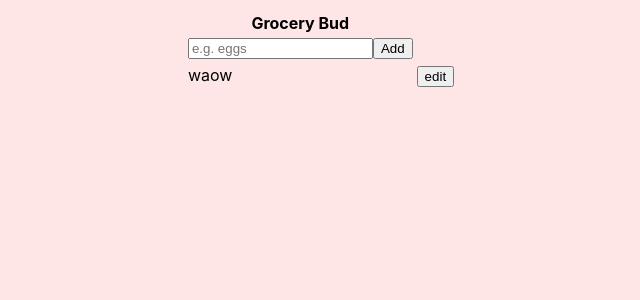
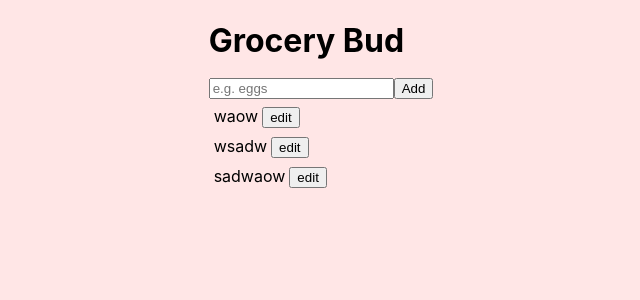
Before and after one commit to alaspaul/MTProj, a React (Vite) app in the folder 01-midtermproject/: page / in a window 1280 px wide. Shown: the top 300 px of the page, without its empty margins (319-959 px from the left). Built offline with nearby package versions, Linux system fonts and the light colour scheme.

Commit message:
finished dynamic editing of table

```diff
--- a/01-midtermproject/src/App.css
+++ b/01-midtermproject/src/App.css
@@ -17,4 +17,18 @@ border: 2px solid #F2D1D1;
   justify-content: flex-start;
   align-items: flex-start;
 
+
+
+
 }
+
+.App-container{
+display:flex;
+flex-direction: column;
+}
+
+
+.tbody{
+  display:flex;
+flex-direction: column;
+}
--- a/01-midtermproject/src/App.jsx
+++ b/01-midtermproject/src/App.jsx
@@ -1,10 +1,10 @@
-import { useState } from 'react'
+import { useState, fragment } from 'react';
 
-import {nanoid} from 'nanoid'
-import './App.css'
-import Data from './Grocery-Data.json'
-
-
+import {nanoid} from 'nanoid';
+import './App.css';
+import Data from './Grocery-Data.json';
+import ReadOnlyRow from './component/ReadOnlyRow.jsx';
+import EditRow from './component/EditRow.jsx';
 
 
 function App() {
@@ -15,13 +15,17 @@ const[addFormData, setAddFormData] = useState({
   item:''
 });
 
+const [editFormData, setEditFormData] = useState({
+  item:''
+});
+
 const [editItemId, setEditItemId] = useState(null);
 
 
 const addItem =(event) => {
   event.preventDefault();
 
-  const fieldName = event.target.getAttribute('name');
+  const fieldName = event.target.getAttribute("name");
   const fieldValue = event.target.value;
 
   const newFormData = { ...addFormData};
@@ -32,7 +36,25 @@ const addItem =(event) => {
 }
 
 
-  const addList = (event) => {
+
+const editItem = (event) => {
+  event.preventDefault();
+
+  const fieldName = event.target.getAttribute("name");
+  const fieldValue = event.target.value;
+
+  const newFormData = { ...editFormData};
+
+  newFormData[fieldName] = fieldValue;
+
+  setEditFormData(newFormData);
+
+
+}
+
+
+
+  const addFormSubmit = (event) => {
     event.preventDefault();
 
     const newList ={
@@ -45,42 +67,71 @@ const addItem =(event) => {
     setList(newLists);
   }
 
+  const editFormSubmit = (event) =>{
+    event.preventDefault();
+
+    const editedList ={
+      id: editItemId,
+      item: editFormData.item
+    }
+
+
+    const newLists = [...list];
+
+    const index = list.findIndex((list) => list.id === editItemId);
+
+    newLists[index] = editedList;
+
+    setList(newLists);
+    setEditItemId(null);
+  }
+
+
     const editList = (event, list) =>{
       event.preventDefault();
 
       setEditItemId(list.id);
+
+
+
+      const formValues = {
+        item: list.item
+      }
+
+
+      setEditFormData(formValues);
     }
+
+
 
 
   return (
     <main>
+
+
       <div className='App-container'>
 
+      <h1>Grocery Bud</h1>
+                <form onSubmit={addFormSubmit}>
+            <input type="text" name="item" required="required" placeholder="e.g. eggs" onChange={addItem} />
+           <button type="submit">Add</button>
+           </form>
+
+
+    <form onSubmit={editFormSubmit}>
         <table>
-          <thead>
-            <tr>
-              <th>
-                Grocery Bud
-                <form onSubmit={addList}>
-            <input type="text" name="item" required="required" placeholder="e.g. eggs" onChange={addItem} />
 
-           <button type="submit">Add</button>
-          </form>
-              </th>
-            </tr>
-          </thead>
 
-          <tbody>
+
+          <tbody className='tbody'>
 
             {list.map((list) =>(
-              <tr>
-                <td>
-                 {list.item}
-                </td>
-                <td>
-                  <button type="button" onClick={(event)=> editList(event, list)}>edit</button>
-                </td>
-              </tr>
+              <fragment>
+
+                {editItemId === list.id ? (<EditRow editFormData = {editFormData} editItem = {editItem}/>):(  <ReadOnlyRow list = {list} editList = {editList} /> )}
+
+              </fragment>
+
                 ))}
 
 
@@ -90,7 +141,7 @@ const addItem =(event) => {
 
 
         </table>
-
+        </form>
 
 
 
--- a/01-midtermproject/src/Grocery-Data.json
+++ b/01-midtermproject/src/Grocery-Data.json
@@ -1,5 +1,12 @@
 [
     {"id":1,
      "item":"waow"
+    },
+    {"id":2,
+     "item":"wsadw"
+    },
+    {"id":3,
+     "item":"sadwaow"
     }
+
 ]
--- /dev/null
+++ b/01-midtermproject/src/component/EditRow.jsx
@@ -0,0 +1,24 @@
+import React from "react";
+
+
+
+const EditRow = ({editFormData, editItem}) => {
+
+
+    return(
+        <tr>
+                <td>
+
+                    <input type="text" name="item" required="required" value={editFormData.item} onChange={editItem}/>
+
+                  </td><td>
+                    <button type="submit">Save</button>
+                </td>
+
+        </tr>
+
+    )
+}
+
+
+export default EditRow
--- /dev/null
+++ b/01-midtermproject/src/component/ReadOnlyRow.jsx
@@ -0,0 +1,21 @@
+import React from "react";
+
+
+const readOnlyRow = ({list, editList}) =>{
+
+    return (
+            <tr>
+                <td>
+                 {list.item}
+                </td>
+                <td>
+                  <button type="button" onClick={(event) => editList(event, list)}>edit</button>
+                </td>
+              </tr>
+      )
+}
+
+
+
+
+export default readOnlyRow
```
